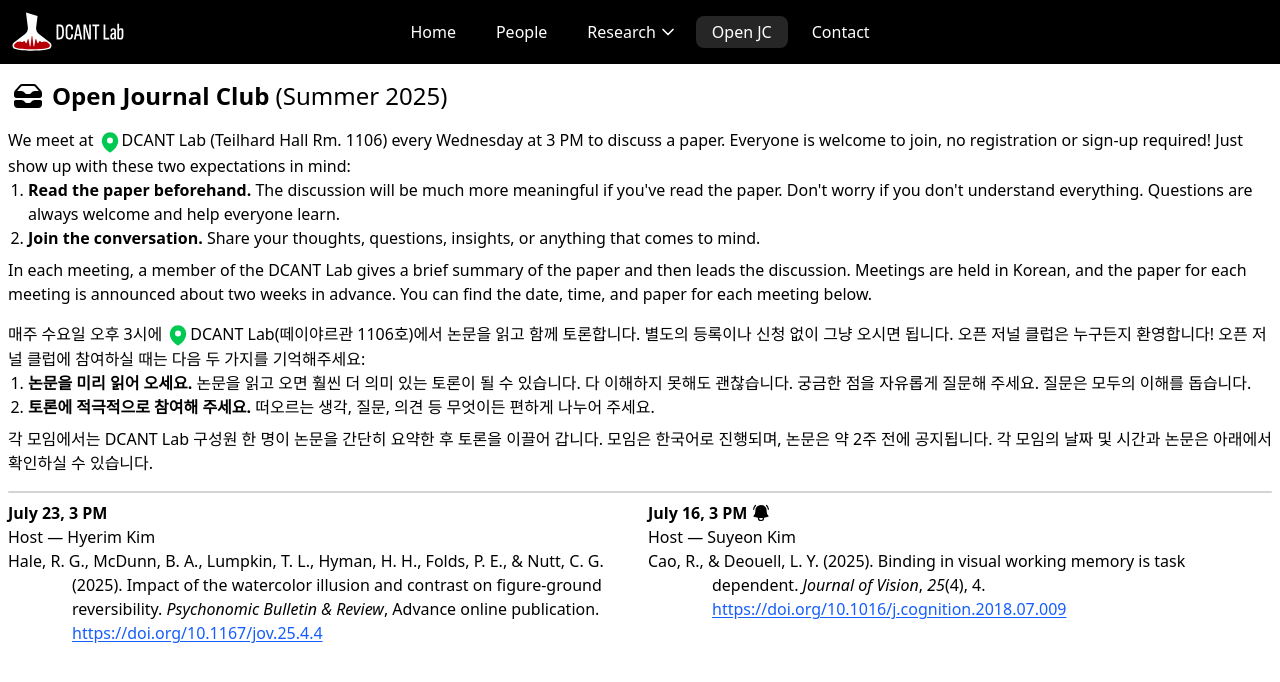
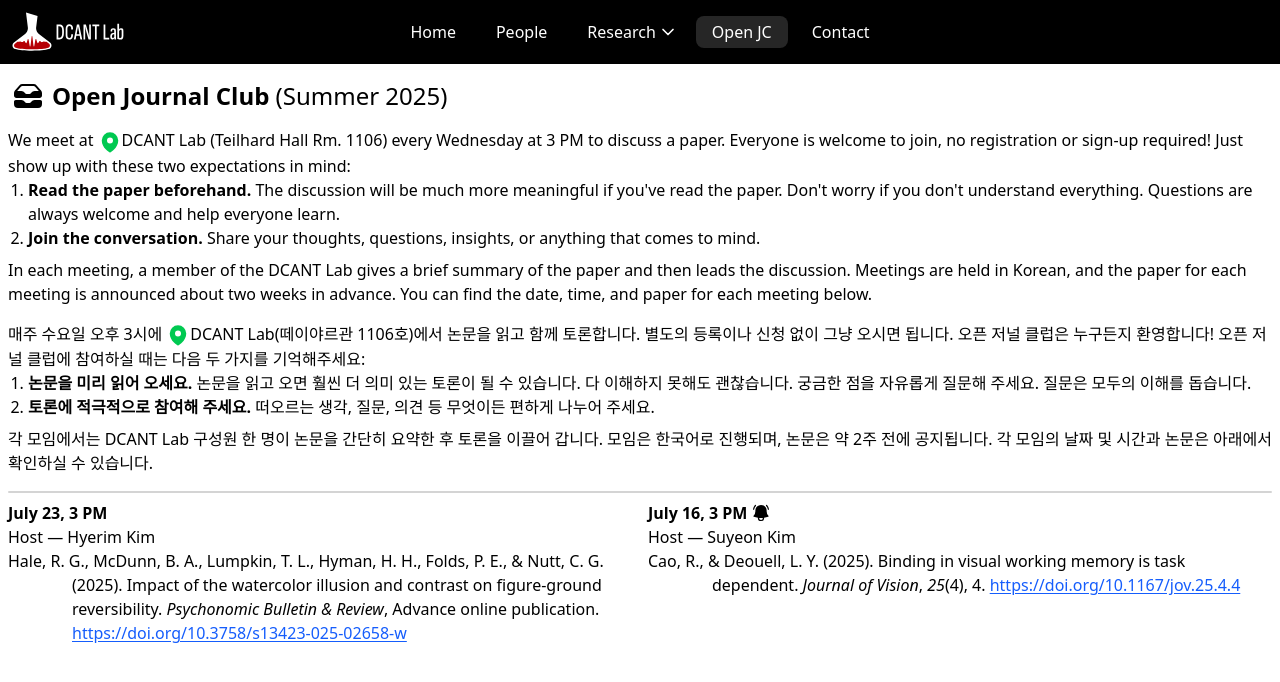
Before and after one commit to dcantlab/dcantlab.github.io, a plain HTML site: page open-jc.html in a window 1280 px wide. Drawn offline with Linux system fonts and the light colour scheme.

Commit message:
Fix DOIs in Open JC schedule

```diff
--- a/open-jc.html
+++ b/open-jc.html
@@ -131,7 +131,7 @@
           <ul class="mb-2 break-inside-avoid break-before-avoid">
             <li>Host &mdash; Hyerim Kim</li>
             <li class="hanging-16">Hale, R. G., McDunn, B. A., Lumpkin, T. L., Hyman, H. H., Folds, P. E., &amp; Nutt, C. G. (2025). Impact of the watercolor illusion and contrast on figure-ground reversibility. <span class="italic">Psychonomic Bulletin &amp; Review</span>, Advance online publication.
-              <a class="underline-blue-600 break-words" href="https://doi.org/10.1167/jov.25.4.4" target="_blank">https://doi.org/10.1167/jov.25.4.4</a></li>
+              <a class="underline-blue-600 break-words" href="https://library.sogang.ac.kr/outlink?moduleId=eds&linkType=clink&targetUrl=https%3A%2F%2Flink.springer.com%2Farticle%2F10.3758%2Fs13423-025-02658-w%3F" target="_blank">https://doi.org/10.3758/s13423-025-02658-w</a></li>
           </ul>
 
           <h2 class="inline-flex items-center font-bold break-inside-avoid break-after-avoid">
@@ -144,7 +144,7 @@
           <ul class="mb-2 break-inside-avoid break-before-avoid">
             <li>Host &mdash; Suyeon Kim</li>
             <li class="hanging-16">Cao, R., &amp; Deouell, L. Y. (2025). Binding in visual working memory is task dependent. <span class="italic">Journal of Vision</span>, <span class="italic">25</span>(4), 4.
-              <a class="underline-blue-600 break-words" href="https://doi-org.libproxy.sogang.ac.kr/10.1016/j.cognition.2018.07.009" target="_blank">https://doi.org/10.1016/j.cognition.2018.07.009</a></li>
+              <a class="underline-blue-600 break-words" href="https://doi.org/10.1167/jov.25.4.4" target="_blank">https://doi.org/10.1167/jov.25.4.4</a></li>
           </ul>
         </div>
         <!-- end schedule section -->
```
